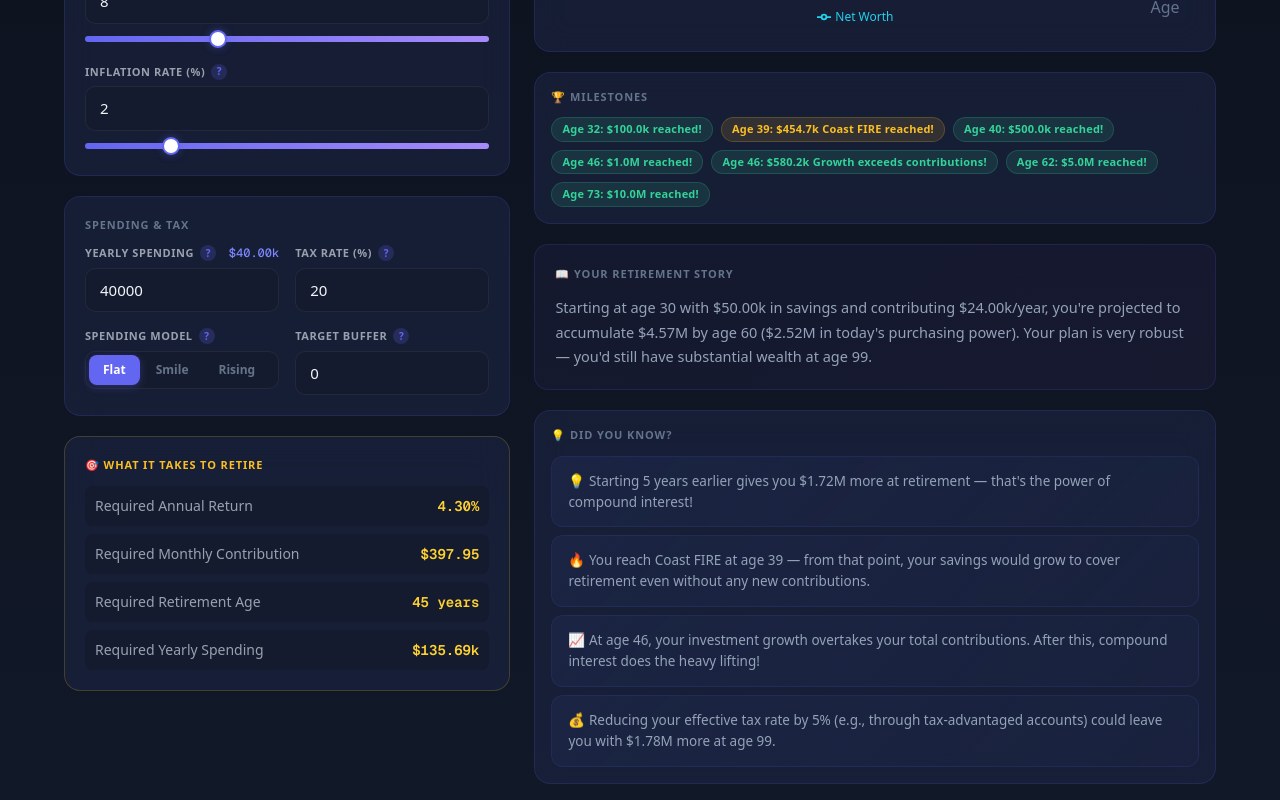
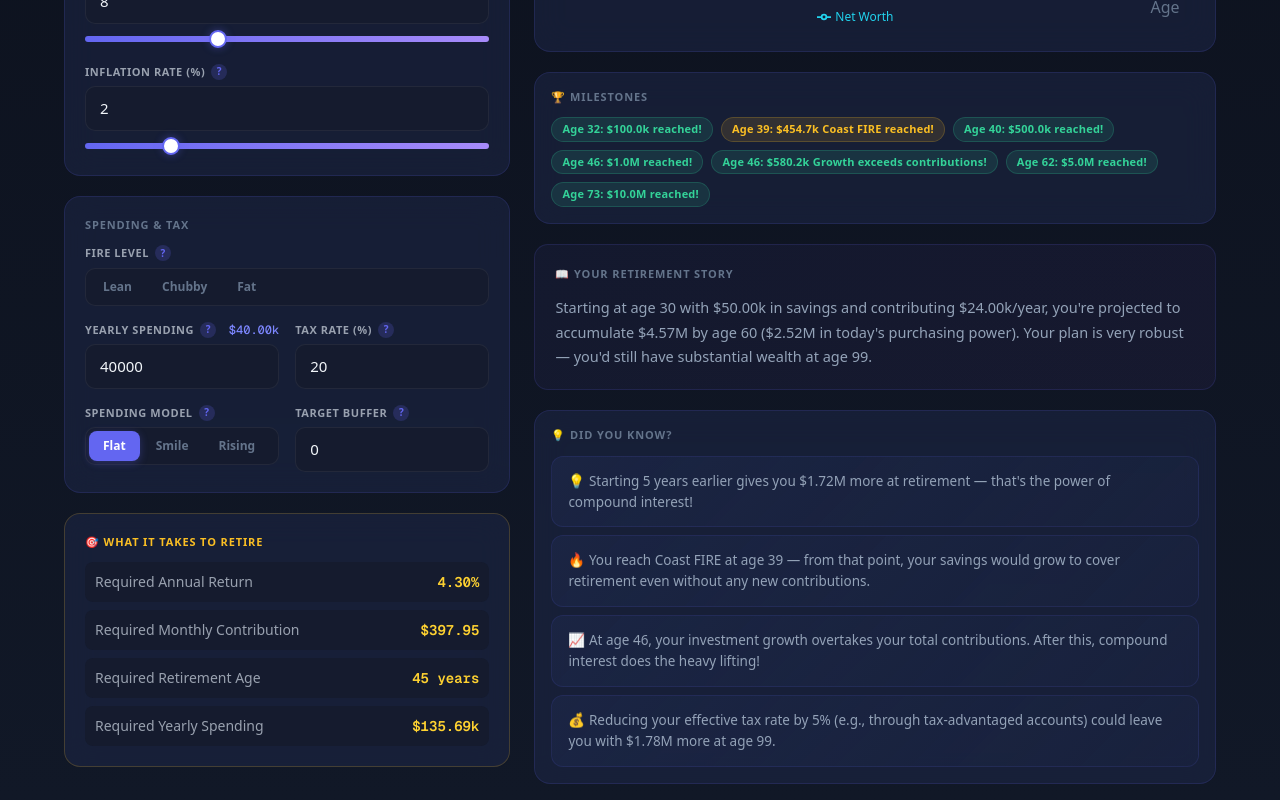
Before and after one commit to sasta-batman/retirement-calculator, a Next.js app in the folder frontend/: page / in a window 1280 px wide. Shown: the part 672-1472 px from the top of the page. Built offline with nearby package versions, Linux system fonts and the light colour scheme.

Commit message:
feat: add currency-aware FIRE spending presets and UI selection to frontend page

```diff
--- a/frontend/app/page.tsx
+++ b/frontend/app/page.tsx
@@ -22,6 +22,40 @@ const PRESETS = {
   aggressive: { annual_return: 12, label: "Aggressive" },
 };
 
+/**
+ * FIRE spending presets by currency code.
+ * Values represent typical annual spending for each FIRE category.
+ * Sources: country-specific FIRE community benchmarks.
+ */
+const FIRE_PRESETS: Record<string, { lean: number; chubby: number; fat: number }> = {
+  // USA: Lean ~$40k (frugal, LCOL), Chubby ~$100k (comfortable), Fat ~$200k+ (r/fatFIRE threshold)
+  USD: { lean: 40000,    chubby: 100000,   fat: 250000   },
+  // Europe: roughly 80% of USD given lower healthcare costs
+  EUR: { lean: 24000,    chubby: 80000,    fat: 200000   },
+  // UK: similar to USD in metro areas, lower elsewhere
+  GBP: { lean: 25000,    chubby: 75000,    fat: 180000   },
+  // Japan: Tokyo-centric; Yen-adjusted for LCOL-to-luxury range
+  JPY: { lean: 3600000,  chubby: 10000000, fat: 25000000 },
+  // China: Tier 1 city basis (Shanghai/Beijing)
+  CNY: { lean: 120000,   chubby: 360000,   fat: 900000   },
+  // India: ₹50k/mo lean → ₹2L/mo chubby → ₹6L/mo fat
+  INR: { lean: 600000,   chubby: 2400000,  fat: 7200000  },
+  // Australia: higher COL than US; Fat FIRE is AU$250k+
+  AUD: { lean: 50000,    chubby: 120000,   fat: 250000   },
+  // Canada: similar to US but slightly lower
+  CAD: { lean: 45000,    chubby: 100000,   fat: 220000   },
+  // Switzerland: one of the highest COL countries in the world
+  CHF: { lean: 60000,    chubby: 150000,   fat: 350000   },
+  // Singapore: high COL, especially housing; Fat FIRE ~S$300k
+  SGD: { lean: 48000,    chubby: 120000,   fat: 300000   },
+};
+
+const FIRE_LABELS = {
+  lean:   { label: "Lean",   desc: "Frugal lifestyle, bare essentials covered" },
+  chubby: { label: "Chubby", desc: "Comfortable lifestyle with moderate luxuries" },
+  fat:    { label: "Fat",    desc: "Wealthy lifestyle with full financial freedom" },
+};
+
 const TOOLTIPS: Record<string, string> = {
   annual_return:
     "The average historical return of the S&P 500 is ~10% before inflation (~7% after). Bond-heavy portfolios average 4–6%.",
@@ -42,6 +76,7 @@ export default function Home() {
   const [isDark, setIsDark] = useState(true);
   const [currency, setCurrency] = useState(CURRENCIES[0]);
   const [activePreset, setActivePreset] = useState<string | null>("moderate");
+  const [fireLevel, setFireLevel] = useState<string | null>(null);
   const [formData, setFormData] = useState<RetirementInputs>({
     current_age: 30,
     retirement_age: 60,
@@ -210,9 +245,38 @@ export default function Home() {
 
             <div className="glass-card p-5 space-y-4">
               <p className="section-heading">Spending & Tax</p>
+              {/* FIRE Level Selector */}
+              <div>
+                <div className="flex items-center mb-1.5">
+                  <p className="text-[11px] text-gray-400 uppercase font-bold tracking-wider">FIRE Level</p>
+                  <span className="tooltip-trigger">
+                    ?
+                    <span className="tooltip-content">Auto-fills yearly spending based on common FIRE benchmarks for your currency. Lean: frugal. Chubby: comfortable. Fat: wealthy lifestyle.</span>
+                  </span>
+                </div>
+                <div className="toggle-group">
+                  {(Object.entries(FIRE_LABELS) as [string, { label: string; desc: string }][]).map(([key, { label, desc }]) => {
+                    const presets = FIRE_PRESETS[currency.code] ?? FIRE_PRESETS["USD"];
+                    return (
+                      <button
+                        key={key}
+                        className={`toggle-btn ${fireLevel === key ? "active" : ""}`}
+                        title={`${desc} — ${formatFull(presets[key as keyof typeof presets], currency)}/yr`}
+                        onClick={() => {
+                          const val = presets[key as keyof typeof presets];
+                          setFireLevel(key);
+                          setFormData((p) => ({ ...p, current_yearly_spending: val }));
+                        }}>
+                        {label}
+                      </button>
+                    );
+                  })}
+                </div>
+              </div>
               <div className="grid grid-cols-1 sm:grid-cols-2 gap-4">
                 <InputGroup label="Yearly Spending" name="current_yearly_spending"
-                  value={formData.current_yearly_spending} onChange={handleChange}
+                  value={formData.current_yearly_spending}
+                  onChange={(e) => { setFireLevel(null); handleChange(e); }}
                   hint={formatFull(formData.current_yearly_spending, currency)}
                   tooltip={TOOLTIPS.current_yearly_spending} />
                 <InputGroup label="Tax Rate (%)" name="tax_rate" value={formData.tax_rate}
```
